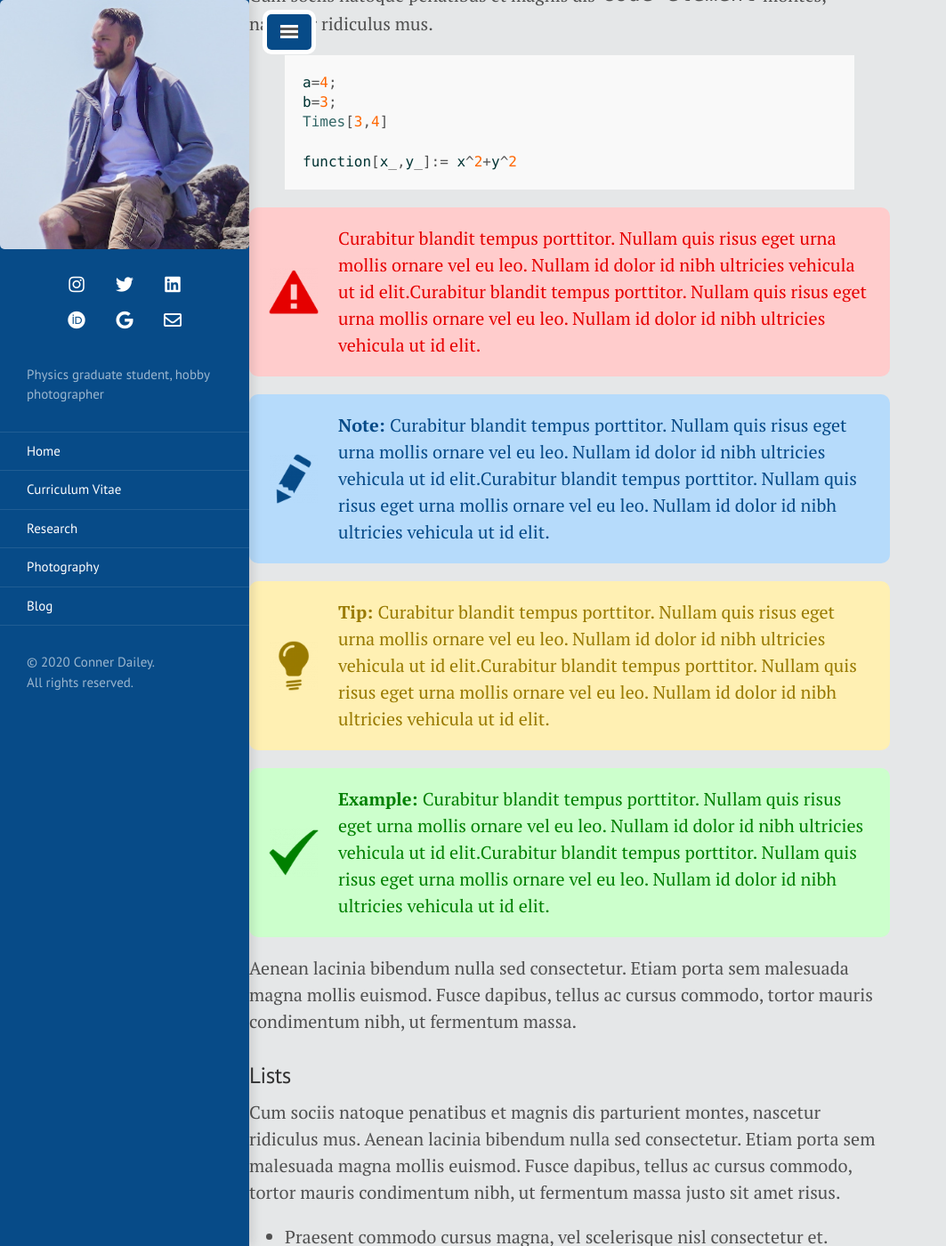
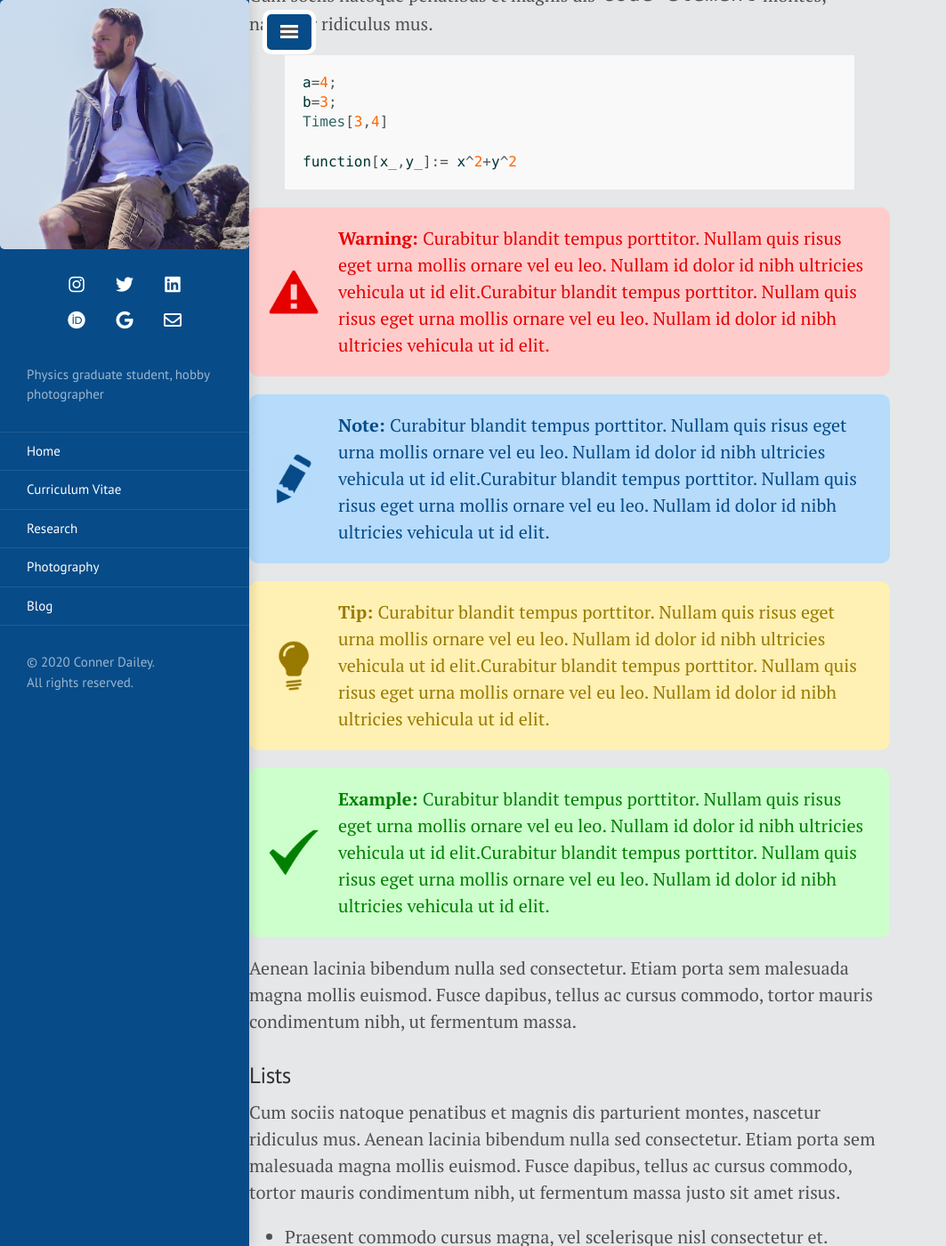
Before and after one commit to TakeTwiceDailey/TakeTwiceDailey.github.io, a Jekyll site: the page built from _posts/2014-01-01-example-content.md, in a window 1280 px wide and 1400 px high, scrolled down 1407 px. Shown: the whole window at 89% size, without its empty margins (0-1063 px from the left). Built offline with Jekyll 4.4.1, drawn with Linux system fonts in a browser that asks for light colours; nearby versions of some CDN libraries.

Commit message:
last style changes in the text emphasizing boxes

```diff
--- a/_posts/2014-01-01-example-content.md
+++ b/_posts/2014-01-01-example-content.md
@@ -45,7 +45,7 @@ function[x_,y_]:= x^2+y^2
 
 {% endhighlight %}
 
-<p class="alert">Curabitur blandit tempus porttitor. Nullam quis risus eget urna mollis ornare vel eu leo. Nullam id dolor id nibh ultricies vehicula ut id elit.Curabitur blandit tempus porttitor. Nullam quis risus eget urna mollis ornare vel eu leo. Nullam id dolor id nibh ultricies vehicula ut id elit.</p>
+<p class="warning">Curabitur blandit tempus porttitor. Nullam quis risus eget urna mollis ornare vel eu leo. Nullam id dolor id nibh ultricies vehicula ut id elit.Curabitur blandit tempus porttitor. Nullam quis risus eget urna mollis ornare vel eu leo. Nullam id dolor id nibh ultricies vehicula ut id elit.</p>
 
 <p class="note">Curabitur blandit tempus porttitor. Nullam quis risus eget urna mollis ornare vel eu leo. Nullam id dolor id nibh ultricies vehicula ut id elit.Curabitur blandit tempus porttitor. Nullam quis risus eget urna mollis ornare vel eu leo. Nullam id dolor id nibh ultricies vehicula ut id elit.</p>
 
--- a/public/css/poole.css
+++ b/public/css/poole.css
@@ -342,7 +342,7 @@ tbody tr:nth-child(odd) th {
 }
 
 
-.alert
+.warning
 {
    -moz-border-radius: 10px;
    -webkit-border-radius: 10px;
@@ -357,6 +357,11 @@ tbody tr:nth-child(odd) th {
    padding: 1rem 1rem 1rem 5rem;
    color: #e60000;
 }
+.warning::before {
+  font-weight: bold;
+  content: "Warning: ";
+}
+
 
 /*
  * Container
```
